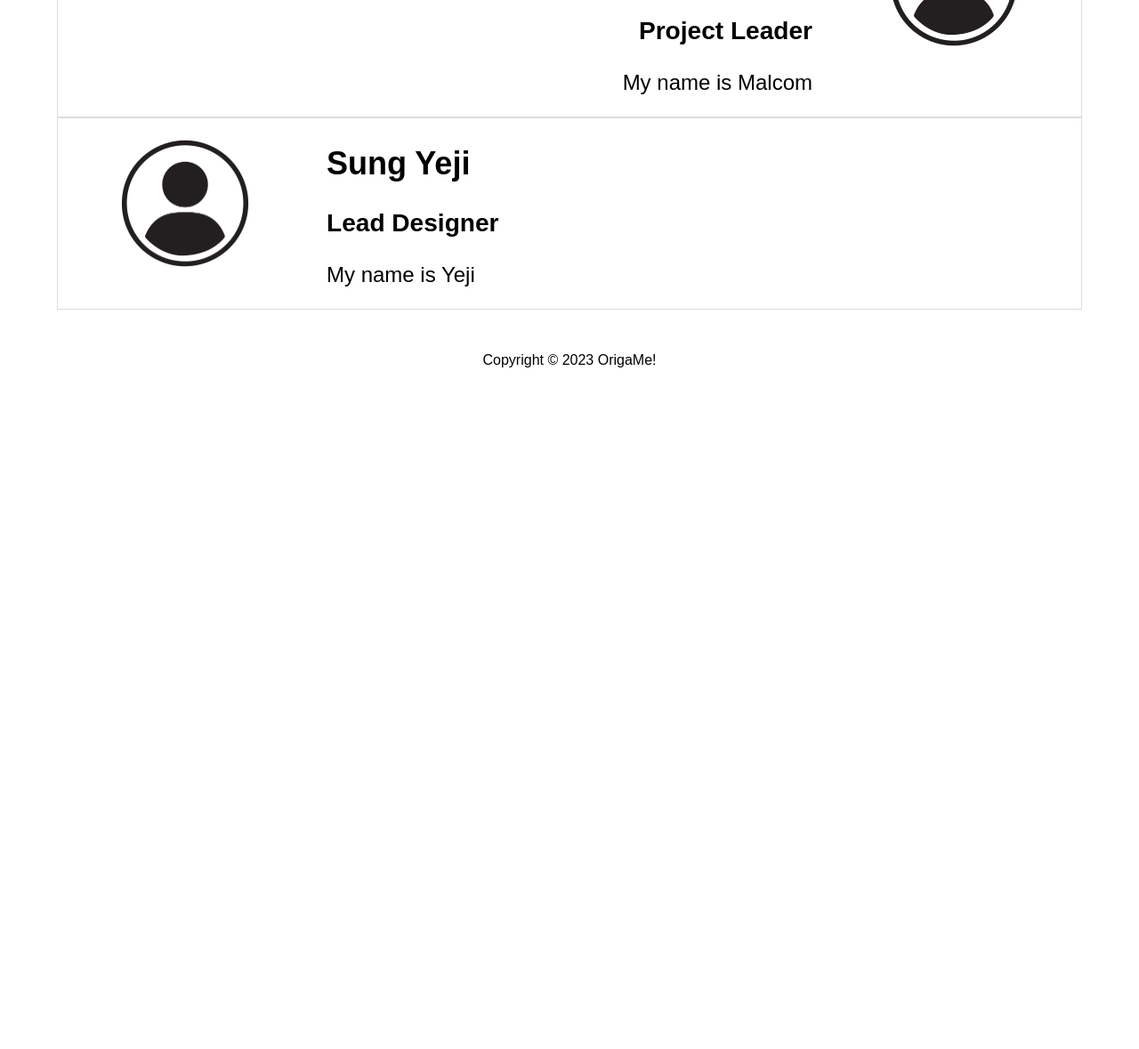
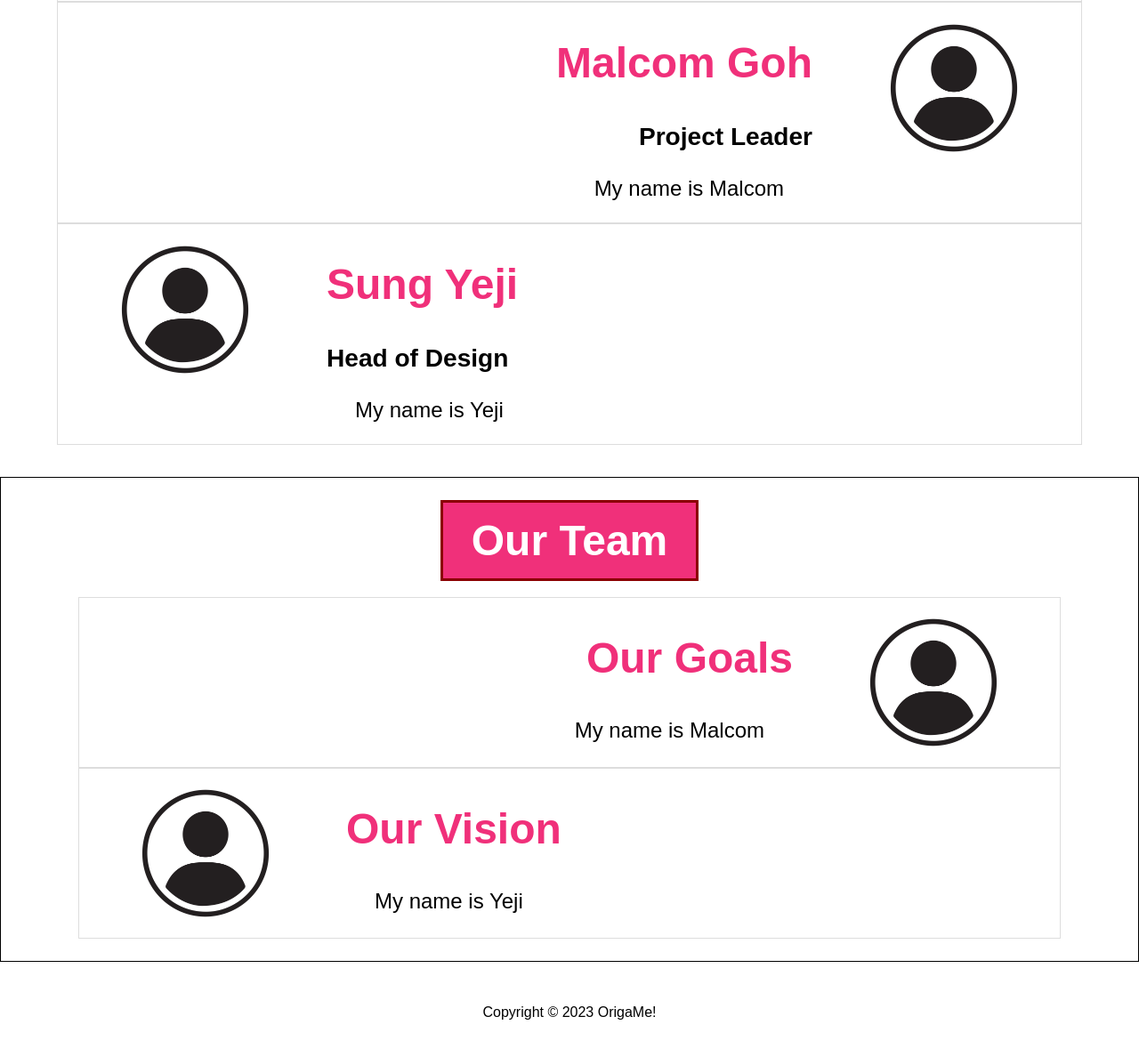
Before and after one commit to sungyejoy/IP, a plain HTML site: page about.html in a window 1280 px wide. Shown: the part 504-1683 px from the top of the page at 89% size. Before the commit the page ends 950 px from the top, so only its background shows below. Drawn offline with Linux system fonts and the light colour scheme.

Commit message:
About us page

```diff
--- a/about.html
+++ b/about.html
@@ -27,6 +27,10 @@
 				</div>
 			</div>
 		</nav>
+
+		<div class="aboutus">
+			<h1>About Us</h1>
+		</div>
 	</header>
 	<br>
 	<br>
@@ -52,38 +56,74 @@
 	</div>
 
 
-	<div class="aboutmalc">
+	<div class="aboutgoals">
 
 		<!--Same text features-->
-		<div class="malcomtext">
+		<div class="goals">
 		  <h2>Malcom Goh</h2>
 		  <h3>Project Leader</h3>
 		  <p>
 			My name is Malcom
 		  </p>
 		</div>
-		<div class="malcom">
+		<div class="goalsimg">
 		  <img src="images/icon.png">
 		</div>
 
 	  </div>
 
 
-	  <div class="aboutyeji">
-		<div class="yeji">
+	  <div class="aboutvision">
+		<div class="visionimg">
 			<img src="images/icon.png">
 		  </div>
 
 		<!--Same text features-->
-		<div class="yejitext">
+		<div class="vision">
 		  <h2>Sung Yeji</h2>
-		  <h3>Lead Designer</h3>
+		  <h3>Head of Design</h3>
 		  <p>
 			My name is Yeji
 		  </p>
 		</div>
+	  </div>
+	  <br>
+	  <br>
+
+	  <div class="team">
+		<h1>Our Team</h1>
+		<br>
+		<div class="aboutgoals">
+
+			<!--Same text features-->
+			<div class="goals">
+			  <h2>Our Goals</h2>
+			  <p>
+				My name is Malcom
+			  </p>
+			</div>
+			<div class="goalsimg">
+			  <img src="images/icon.png">
+			</div>
+
+		  </div>
 
 
+		  <div class="aboutvision">
+			<div class="visionimg">
+				<img src="images/icon.png">
+			  </div>
+
+			<!--Same text features-->
+			<div class="vision">
+			  <h2>Our Vision</h2>
+			  <p>
+				My name is Yeji
+			  </p>
+			</div>
+		  </div>
+
+		</div>
 	  </div>
 
 	<footer>
--- a/styles/aboutstyle.css
+++ b/styles/aboutstyle.css
@@ -82,6 +82,12 @@ header {
 	right: 2rem;
   }
 
+  .aboutus h1{
+    color: #000000;
+    font-size: 3rem;
+    text-align: center;
+  }
+
 
   /* Person specified content box*/
   .aboutorigame {
@@ -113,7 +119,7 @@ header {
 
   }
 
-  .aboutmalc {
+  .aboutgoals {
     display: flex;
     border: #ddd 1px solid;
     margin-left: 5%;
@@ -122,14 +128,14 @@ header {
 
   }
 
-  .malcom {
+  .goalsimg {
     margin: 2%;
     width: 15rem;
     flex-direction: column;
     display: flex;
   }
 
-  .malcomtext {
+  .goals {
     font-size: 1.5rem;
     color: #000000;
     margin-left: 1rem;
@@ -137,12 +143,16 @@ header {
     text-align: right;
   }
 
-  .malcomtext h2{
+  .goals h2{
     font-size: 3rem;
-    color:  rgb(207, 28, 88);
+    color: #f0307a;;
   }
 
-  .aboutyeji {
+  .goals p{
+    padding-right: 2rem;
+  }
+
+  .aboutvision {
     display: flex;
     border: #ddd 1px solid;
     margin-left: 5%;
@@ -151,14 +161,19 @@ header {
 
   }
 
-  .yeji {
+  .visionimg {
     margin: 2%;
     width: 15rem;
     flex-direction: column;
     display: flex;
   }
 
-  .yejitext {
+  .vision h2{
+    font-size: 3rem;
+    color: #f0307a;
+  }
+
+  .vision {
     font-size: 1.5rem;
     color: #000000;
     margin-left: 1rem;
@@ -166,10 +181,30 @@ header {
     text-align: left;
   }
 
-  .yejiext h2{
+  .vision p{
+    padding-left: 2rem;
+  }
+
+  .team{
+    border: 1px black solid;
+    justify-content: center;
+    display: flex;
+    flex-direction: column;
+    padding: 2%;
+  }
+
+  .team h1{
+    border: 3px solid darkred;
+    padding: 15px 32px;
+    display: inline-block;
+    justify-content: center;
     font-size: 3rem;
-    color:  rgb(207, 28, 88);
+    background-color:#f0307a;;
+    text-align: center;
+    color: white;
+    margin: auto;
   }
+
 
 @media screen and (max-width: 768px) {
 	nav ul {
```
